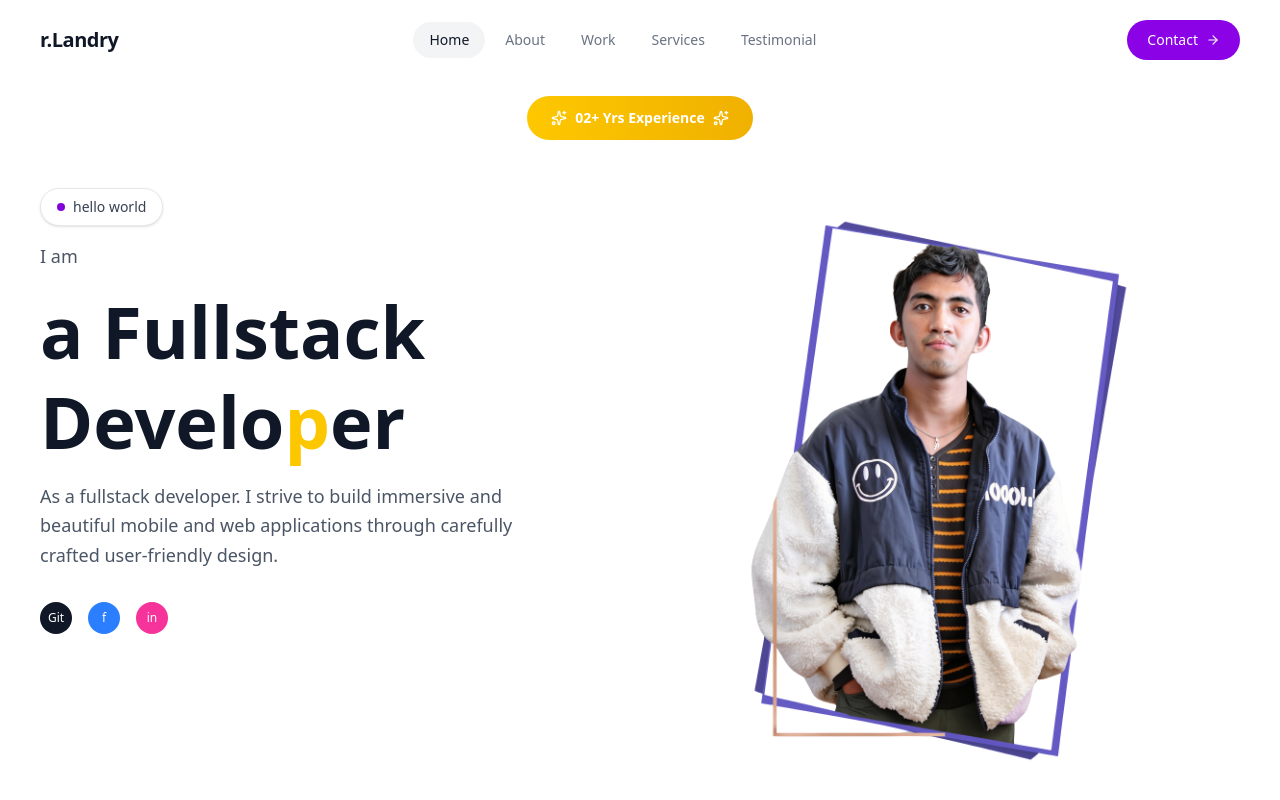
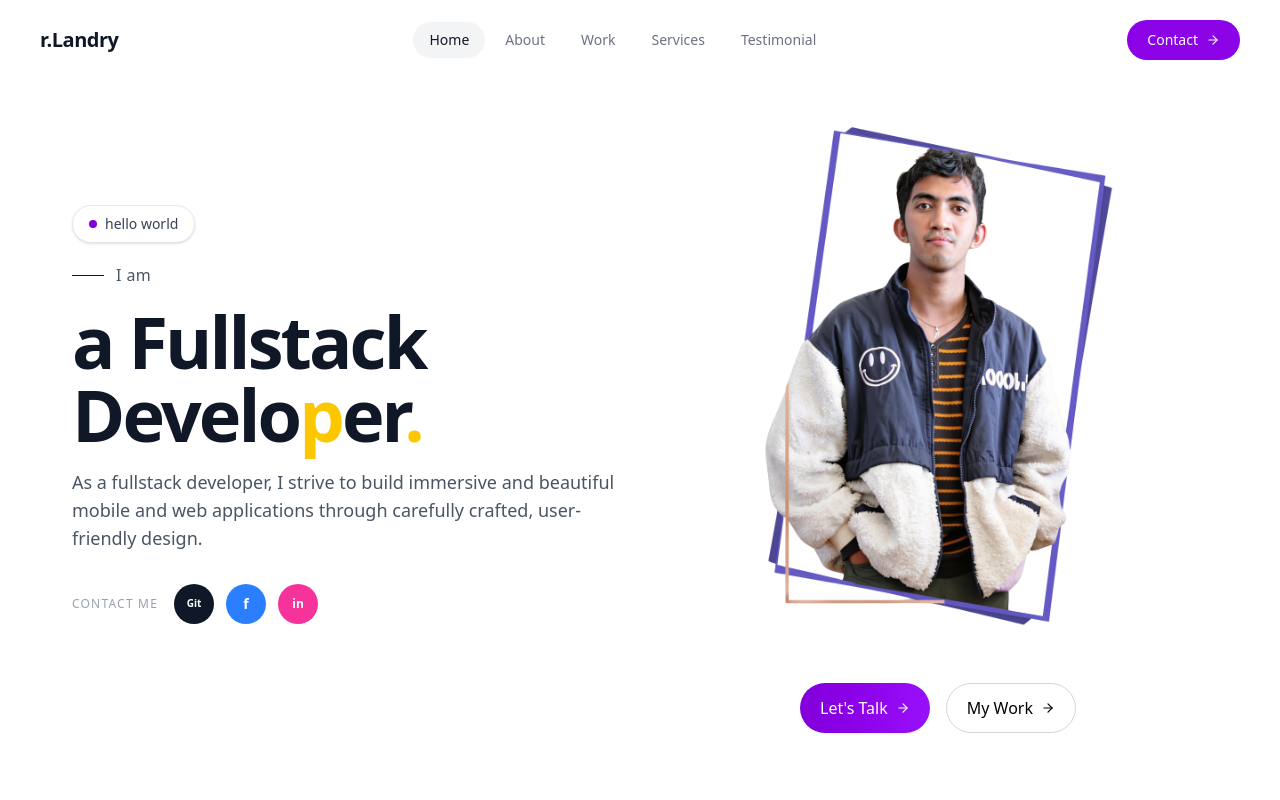
Before and after one commit to rakotoarisonlandry/portfolioV.02, a Next.js app: page / in a window 1280 px wide. Shown: the top 800 px of the page. Built offline with nearby package versions, Linux system fonts and the light colour scheme.

Commit message:
Update hero section

```diff
--- a/src/components/sections/hero-section.tsx
+++ b/src/components/sections/hero-section.tsx
@@ -41,7 +41,7 @@ export function HeroSection() {
   return (
     <section ref={sectionRef} className="pt-24 pb-16 px-5 sm:px-8 lg:px-10">
       <div className="max-w-7xl mx-auto">
-        <div className="flex justify-center mb-12">
+        {/* <div className="flex justify-center mb-12">
           <div className="animate-on-scroll opacity-0">
             <div className="text-gradient  text-white px-6 py-3 rounded-full text-sm font-semibold flex items-center space-x-2">
               <Sparkles size={16} />
@@ -49,68 +49,101 @@ export function HeroSection() {
               <Sparkles size={16} />
             </div>
           </div>
-        </div>
+        </div> */}
 
-        <div className="grid lg:grid-cols-2 lg:gap-6  items-start">
+        <div className="grid lg:grid-cols-2 lg:gap-6  items-center">
           {/* Left Content */}
-          <div className="space-y-6 sm:space-y-8 order-2 lg:order-1">
-            <div className="space-y-4">
-              <div className="animate-on-scroll opacity-0">
+          <div className="space-y-7 ml-8 sm:space-y-8 order-2 lg:order-1">
+            {/* Intro */}
+            <div className="space-y-5">
+              <div
+                className="animate-on-scroll opacity-0"
+                style={{ animationDelay: "0.1s" }}
+              >
                 <ProfileBadge text="hello world" />
-                <p className="text-gray-600 mt-4 text-base sm:text-lg mb-2">I am</p>
+
+                <div className="flex items-center gap-3 mt-5">
+                  <span className="h-px w-8 bg-primary" />
+                  <p className="text-gray-600 text-sm sm:text-base font-medium tracking-wide">
+                    I am
+                  </p>
+                </div>
               </div>
 
+              {/* Main title */}
               <div
                 className="animate-on-scroll opacity-0"
                 style={{ animationDelay: "0.2s" }}
               >
-                <h1 className="text-3xl sm:text-4xl md:text-5xl lg:text-7xl font-bold leading-tight">
+                <h1 className="text-4xl sm:text-5xl md:text-6xl lg:text-7xl font-bold leading-[0.95] tracking-[-0.04em]">
                   <span className="block text-gray-900">a Fullstack</span>
-                  <span className="block">
+
+                  <span className="block mt-1">
                     <span className="text-gray-900">Develo</span>
                     <span className="text-yellow-400">p</span>
                     <span className="text-gray-900">er</span>
+                    <span className="text-yellow-400">.</span>
                   </span>
                 </h1>
               </div>
 
+              {/* Description */}
               <div
                 className="animate-on-scroll opacity-0"
                 style={{ animationDelay: "0.4s" }}
               >
-                <p className="text-sm sm:text-base lg:text-lg text-gray-600 max-w-full sm:max-w-lg leading-relaxed">
-                  As a fullstack developer. I strive to build immersive and
-                  beautiful mobile and web applications through carefully crafted user-friendly
-                  design.
+                <p className="text-sm sm:text-base lg:text-lg text-gray-600 max-w-xl leading-7">
+                  As a fullstack developer, I strive to build immersive and beautiful
+                  mobile and web applications through carefully crafted,
+                  user-friendly design.
                 </p>
               </div>
             </div>
 
+            {/* Social links */}
             <div
-              className="animate-on-scroll opacity-0 flex justify-center lg:justify-start items-center space-x-1"
+              className="animate-on-scroll opacity-0"
               style={{ animationDelay: "0.6s" }}
             >
-              <div className="flex space-x-4">
+              <div className="flex items-center gap-3">
+                <span className="text-xs font-medium text-gray-400 uppercase tracking-widest mr-1">
+                  Contact me
+                </span>
+
                 <Link
                   href="https://github.com/rakotoarisonlandry"
                   target="_blank"
-                  className="w-8 h-8 bg-gray-900 rounded-full flex items-center justify-center"
+                  rel="noopener noreferrer"
+                  aria-label="GitHub"
+                  className="group w-10 h-10 bg-gray-900 rounded-full flex items-center justify-center transition-all duration-300 hover:-translate-y-1 hover:shadow-lg"
                 >
-                  <span className="text-white text-xs">Git</span>
+                  <span className="text-white text-[10px] font-semibold group-hover:scale-105 transition-transform">
+                    Git
+                  </span>
                 </Link>
+
                 <Link
                   href="https://web.facebook.com/rakotoarison.landry.2025"
                   target="_blank"
-                  className="w-8 h-8 bg-blue-500 rounded-full flex items-center justify-center"
+                  rel="noopener noreferrer"
+                  aria-label="Facebook"
+                  className="group w-10 h-10 bg-blue-500 rounded-full flex items-center justify-center transition-all duration-300 hover:-translate-y-1 hover:shadow-lg"
                 >
-                  <span className="text-white text-xs">f</span>
+                  <span className="text-white text-sm font-semibold group-hover:scale-110 transition-transform">
+                    f
+                  </span>
                 </Link>
+
                 <Link
                   href="https://www.linkedin.com/in/tsaraefadahy-landry-rakotoarison-224578265/"
                   target="_blank"
-                  className="w-8 h-8 bg-pink-500 rounded-full flex items-center justify-center"
+                  rel="noopener noreferrer"
+                  aria-label="LinkedIn"
+                  className="group w-10 h-10 bg-pink-500 rounded-full flex items-center justify-center transition-all duration-300 hover:-translate-y-1 hover:shadow-lg"
                 >
-                  <span className="text-white text-xs">in</span>
+                  <span className="text-white text-xs font-bold group-hover:scale-110 transition-transform">
+                    in
+                  </span>
                 </Link>
               </div>
             </div>
@@ -129,7 +162,7 @@ export function HeroSection() {
                   alt="Landry - Creative Developer"
                   width={350}
                   height={350}
-                  className="rounded-4xl w-full max-w-[300px] sm:max-w-[350px] lg:max-w-[400px] h-auto"
+                  className="rounded-4xl w-full max-w-[300px] sm:max-w-[350px] lg:max-w-[370px] h-auto"
                 />
                 <div className="flex justify-center space-x-3 sm:space-x-4 mt-6 sm:mt-8">
                   <Button
```
